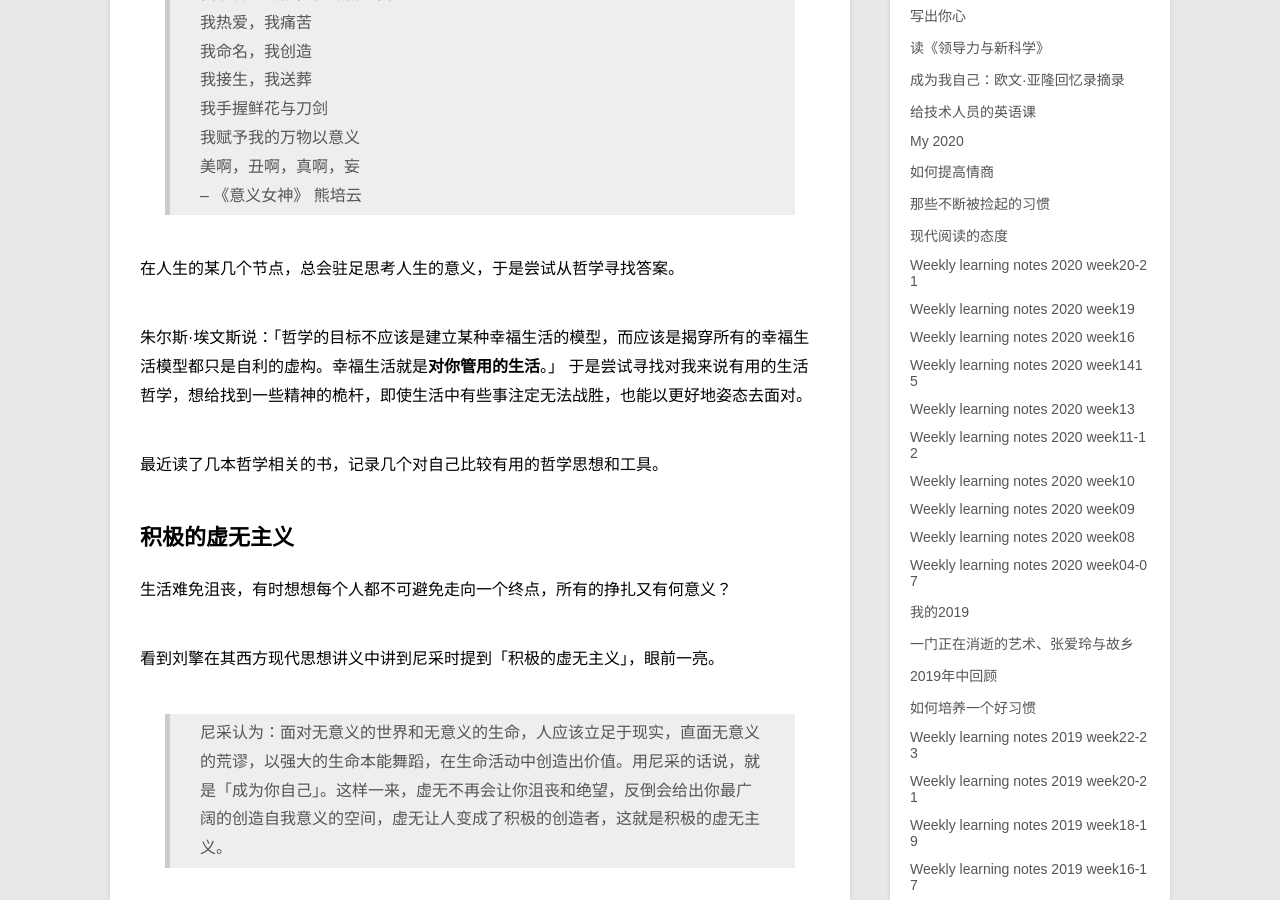
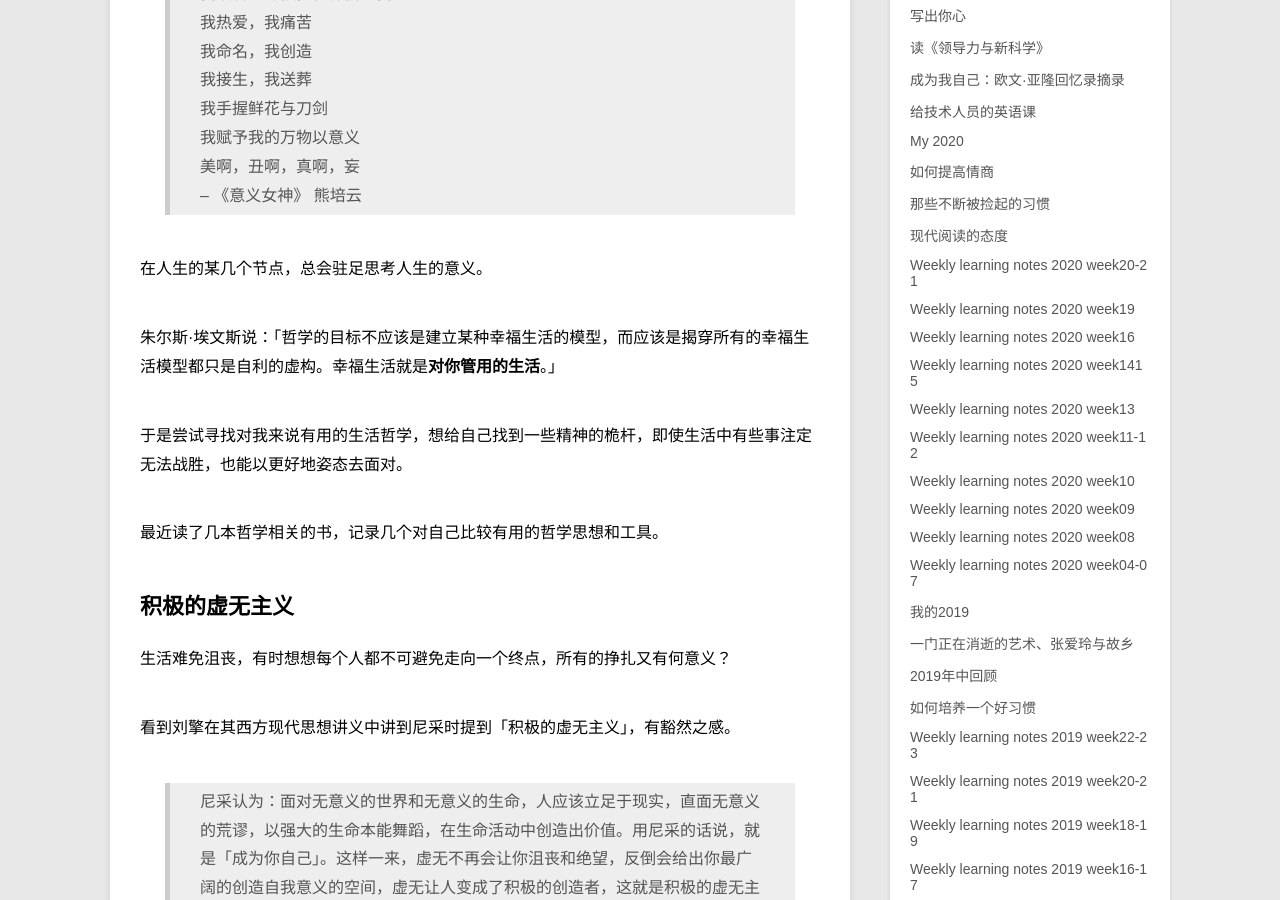
Before and after one commit to RachyJ/rachyj.github.io, a Jekyll site: the page built from _posts/SelfEdu/2021-05-29-useful-philosophy.md, in a window 1280 px wide and 900 px high, scrolled down 503 px. Built offline with Jekyll 4.4.1, drawn with Linux system fonts in a browser that asks for light colours; comment, search, counter and statistics services are not loaded; some of the changed text lies outside the part shown.

Commit message:
minor updates

```diff
--- a/_posts/SelfEdu/2021-05-29-useful-philosophy.md
+++ b/_posts/SelfEdu/2021-05-29-useful-philosophy.md
@@ -21,10 +21,11 @@ description: 如何追求人生，获得幸福
 > 美啊，丑啊，真啊，妄
 -- 《意义女神》 熊培云
 
-在人生的某几个节点，总会驻足思考人生的意义，于是尝试从哲学寻找答案。
+在人生的某几个节点，总会驻足思考人生的意义。
 
 朱尔斯·埃文斯说：「哲学的目标不应该是建立某种幸福生活的模型，而应该是揭穿所有的幸福生活模型都只是自利的虚构。幸福生活就是**对你管用的生活**。」
-于是尝试寻找对我来说有用的生活哲学，想给找到一些精神的桅杆，即使生活中有些事注定无法战胜，也能以更好地姿态去面对。
+
+于是尝试寻找对我来说有用的生活哲学，想给自己找到一些精神的桅杆，即使生活中有些事注定无法战胜，也能以更好地姿态去面对。
 
 最近读了几本哲学相关的书，记录几个对自己比较有用的哲学思想和工具。
 
@@ -32,7 +33,7 @@ description: 如何追求人生，获得幸福
 
 生活难免沮丧，有时想想每个人都不可避免走向一个终点，所有的挣扎又有何意义？
 
-看到刘擎在其西方现代思想讲义中讲到尼采时提到「积极的虚无主义」，眼前一亮。
+看到刘擎在其西方现代思想讲义中讲到尼采时提到「积极的虚无主义」，有豁然之感。
 
 > 尼采认为：面对无意义的世界和无意义的生命，人应该立足于现实，直面无意义的荒谬，以强大的生命本能舞蹈，在生命活动中创造出价值。用尼采的话说，就是「成为你自己」。这样一来，虚无不再会让你沮丧和绝望，反倒会给出你最广阔的创造自我意义的空间，虚无让人变成了积极的创造者，这就是积极的虚无主义。
 
```
Also changed, not shown: other parts of _posts/SelfEdu/2021-05-29-useful-philosophy.md (+1 -1 lines).
